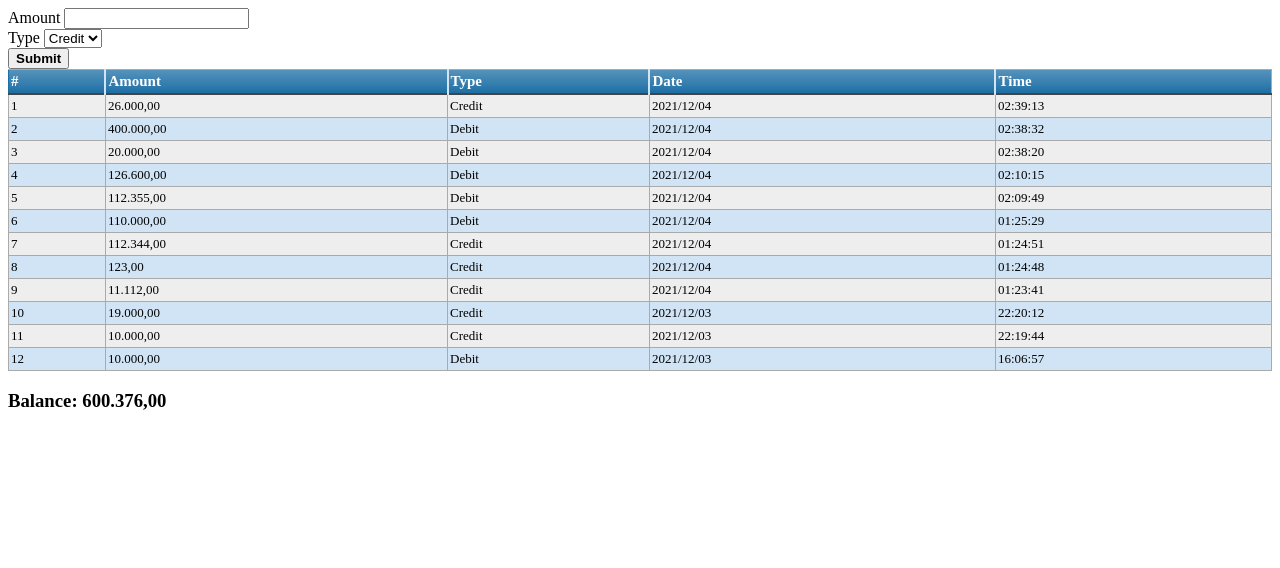
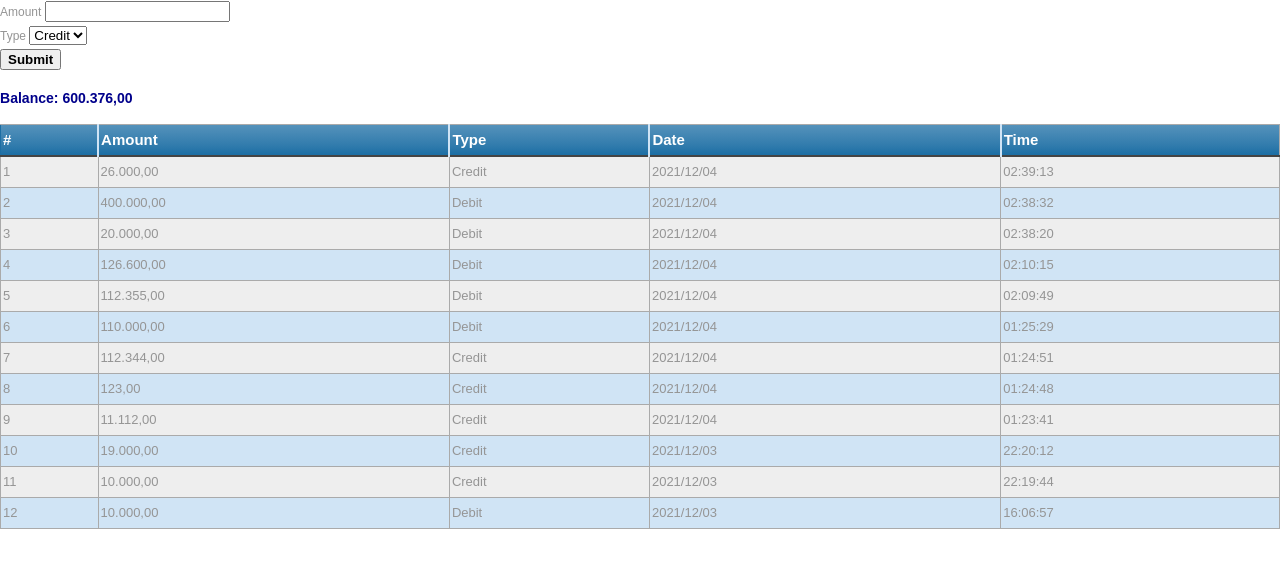
Before and after one commit to legacy77/mcnpaybudgetapplication, a PHP site: page /mcnplay/ in a window 1280 px wide. Shown: the top 568 px of the page. Run offline with PHP 8.4, Linux system fonts and the light colour scheme; data comes from the database, SQL or seed files in the repository.

Commit message:
Add files via upload
fixing

```diff
--- a/index.php
+++ b/index.php
@@ -10,6 +10,58 @@
     <title>Transaction</title>
 </head>
 <style>
+    html, #page { padding:0; margin:0;}
+        body { margin:0; padding:0; width:100%; color:#959595; font:normal 12px/2.0em Sans-Serif;}
+        h1, h2, h3, h4, h5, h6 {color:darkblue;}
+        #page { background:#fff;}
+        #header, #footer, #top-nav, #content, #content #contentbar, #content #sidebar { margin:0; padding:0;}
+
+        /* Logo */
+        #logo { padding:0; width:auto; float:left;}
+        #logo h1 a, h1 a:hover { color:darkblue; text-decoration:none;}
+        #logo h1 span { color:#d3d3f9;}
+
+        /* Header */
+        #header { background:#fff; }
+        #header-inner { margin:0 auto; padding:0; width:970px;}
+
+        /* Feature */
+        .feature { background:blue;padding:18px;}
+        .feature-inner { margin:auto;width:970px; }
+        .feature-inner h1 {color:#d3d3f9;font-size:32px;}
+
+        /* Menu */
+        #top-nav { margin:0 auto; padding:0px 0 0; height:37px; float:right;}
+        #top-nav ul { list-style:none; padding:0; height:37px; float:left;}
+        #top-nav ul li { margin:0; padding:0 0 0 8px; float:left;}
+        #top-nav ul li a { display:block; margin:0; padding:8px 20px; color:blue; text-decoration:none;}
+        #top-nav ul li.active a, #top-nav ul li a:hover { color:#d3d3f9;}
+
+        /* Content */
+        #content-inner { margin:0 auto; padding:10px 0; width:970px;background:#fff;}
+        #content #contentbar { margin:0; padding:0; float:right; width:760px;}
+        #content #contentbar .article { margin:0 0 24px; padding:0 20px 0 15px; }
+        #content #sidebar { padding:0; float:left; width:200px;}
+        #content #sidebar .widget { margin:0 0 12px; padding:8px 8px 8px 13px;line-height:1.4em;}
+        #content #sidebar .widget h3 a { text-decoration:none;}
+        #content #sidebar .widget ul { margin:0; padding:0; list-style:none; color:#959595;}
+        #content #sidebar .widget ul li { margin:0;}
+        #content #sidebar .widget ul li { padding:4px 0; width:185px;}
+        #content #sidebar .widget ul li a { color:blue; text-decoration:none; margin-left:-16px; padding:4px 8px 4px 16px;}
+        #content #sidebar .widget ul li a:hover { color:#d3d3f9; font-weight:bold; text-decoration:none;}
+
+        /* Footerblurb */
+        #footerblurb { background:#d3d3f9;color:blue;}
+        #footerblurb-inner { margin:0 auto; width:922px; padding:24px;}
+        #footerblurb .column { margin:0; text-align:justify; float:left;width:250px;padding:0 24px;}
+
+        /* Footer */
+        #footer { background:#fff;}
+        #footer-inner { margin:auto; text-align:center; padding:12px; width:922px;}
+        #footer a {color:blue;text-decoration:none;}
+
+        /* Clear both sides to assist with div alignment  */
+        .clr { clear:both; padding:0; margin:0; width:100%; font-size:0px; line-height:0px;}
     .grid {
         display: grid;
         grid-template-columns: 200px auto;
@@ -104,13 +156,25 @@
     padding: 2px 8px;
     border-radius: 5px;
     }
+    .demoparagraph {
+    -webkit-column-count: 1;
+    -moz-column-count: 1;
+    column-count: 1;
+    -webkit-column-gap: 18px;
+    -moz-column-gap: 18px;
+    column-gap: 18px;
+    -webkit-column-rule: 1px solid rgba(28,110,164,0.37);
+    -moz-column-rule: 1px solid rgba(28,110,164,0.37);
+    column-rule: 1px solid rgba(28,110,164,0.37);
+    }
 </style>
 <body>
-
+   <div class="demoparagraph">
+       <div class="row">
             <form id="trxForm" name="trxForm" method="post" action="trx.php">
                 <div>
                     <label for="trx">Amount </label>
-            <input type="number" id="trx" name="amount">
+                    <input type="currency" id="trx" name="amount">
                 </div>
                 <div>
                     <label for="type">Type </label>
@@ -121,6 +185,9 @@
                 </div>
                 <button type="button" id="submit" onClick="subFunction()" name="submit"><b>Submit</b></button>
             </form>
+       </div>
+   </div>
+
     <?php
         require_once "db.php";
 
@@ -141,6 +208,7 @@
 
     <div class="col-md-4">
         <div class="row">
+            <h3>Balance: <?= number_format($total, 2, ',', '.') ?></h3>
             <table class="blueTable" width="100%">
                 <thead>
                     <th>#</th>
@@ -173,7 +241,6 @@
         </div>
     </div>
 
-    <h3>Balance: <?= number_format($total, 2, ',', '.') ?></h3>
     <script type="text/javascript">
         function subFunction(){
             let data = {amount: document.getElementById("trx").value,  type: document.getElementById("type").value};
@@ -189,6 +256,8 @@
         function getTrx(){
 
         }
+
+
     </script>
 </body>
 </html>
```
Lines whose indentation alone changed are shown as unchanged.
